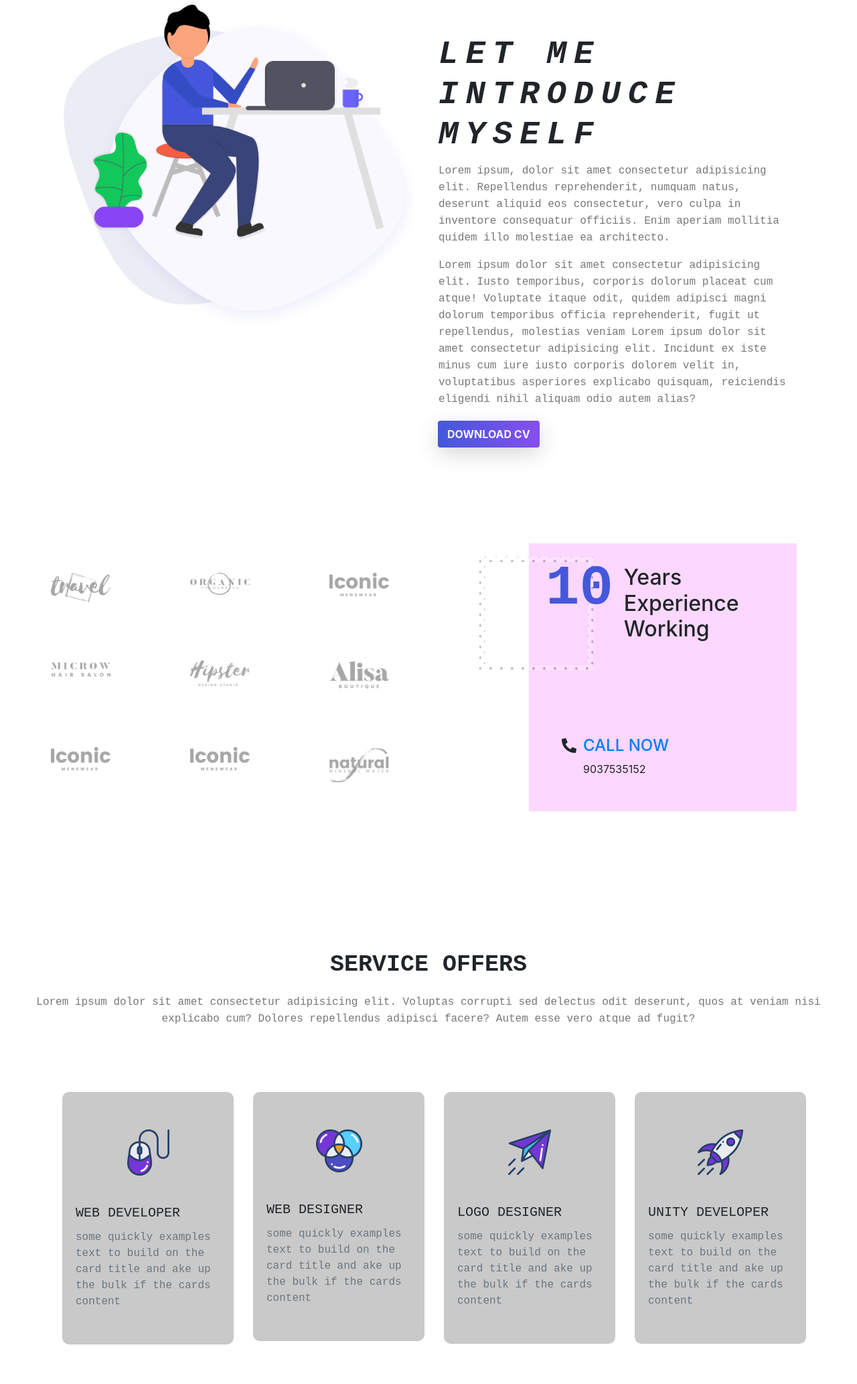
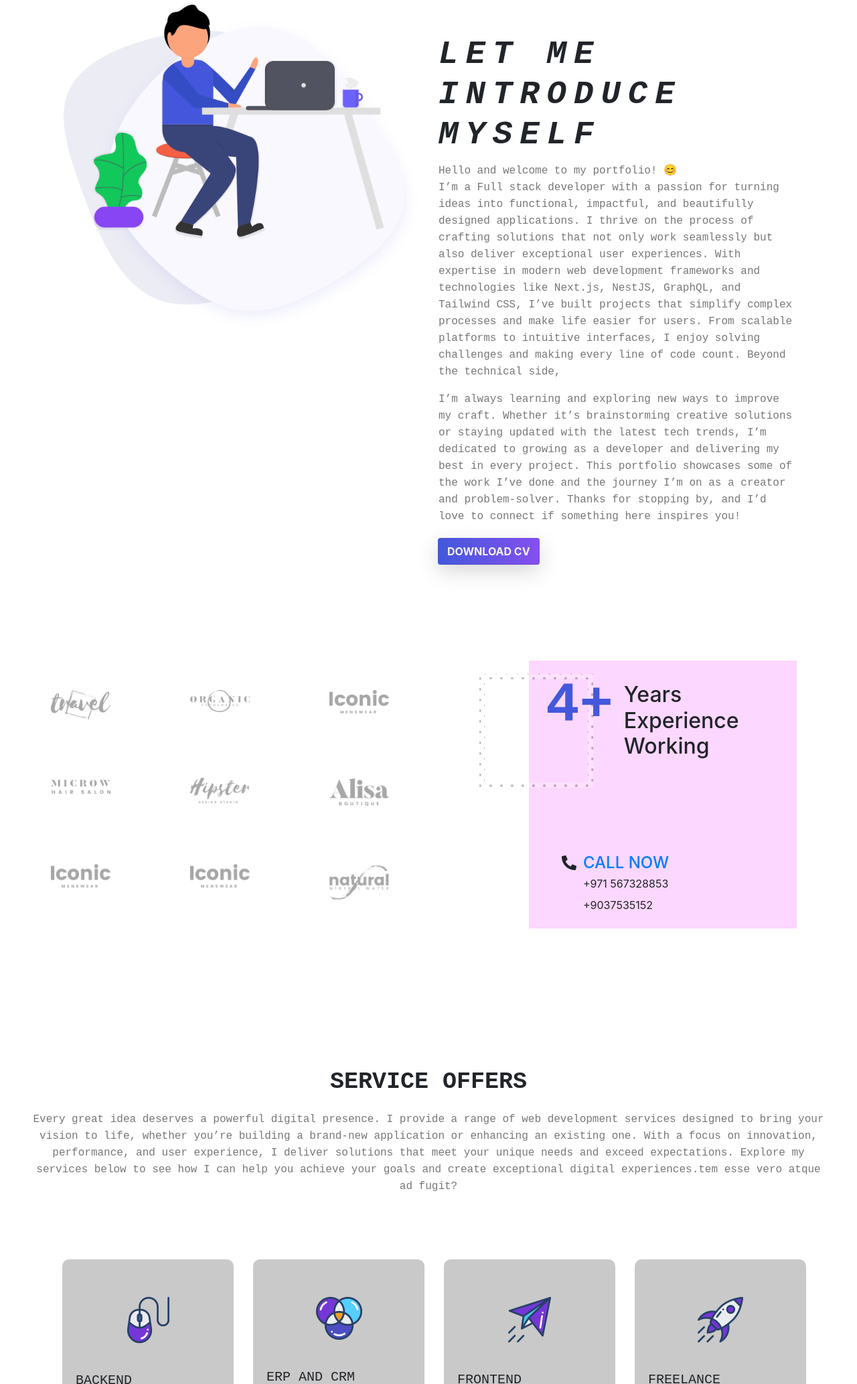
Before and after one commit to Ajnash-ibn-umer/portfolio-website, a plain HTML site: page index.html in a window 1280 px wide. Shown: the part 734-2800 px from the top of the page at 67% size. Drawn offline with nearby package versions, Linux system fonts and the light colour scheme.

Commit message:
first commit

```diff
--- a/css/style.css
+++ b/css/style.css
@@ -80,6 +80,11 @@ font: normal bold 50px/72px var(--my-font);
     background: var(--gradient-color);
     color: white;
     box-shadow: var(--box-shadow);
+  }
+
+  .logo{
+    font: normal bold 30px/42px var(--my-font);
+    color: var(--primary-color);
   }
   p.para{
       color: var(--text-color);
--- a/index.html
+++ b/index.html
@@ -26,7 +26,8 @@
     <div class="menu">
       <nav class="navbar navbar-expand-lg navbar-light ">
         <div class="container-fluid">
-          <a class="navbar-brand" href="#"><img src="./img/logo.png" alt=""></a>
+          <!-- <a class="navbar-brand" href="#"><img src="./img/logo.png" alt=""></a> -->
+           <h2 class="logo">AJN#</h2>
           <button class="navbar-toggler" type="button" data-bs-toggle="collapse" data-bs-target="#navbarNav"
             aria-controls="navbarNav" aria-expanded="false" aria-label="Toggle navigation">
             <span class="navbar-toggler-icon"></span>
@@ -38,10 +39,10 @@
                 <a class="nav-link active" aria-current="page" href="#">Home</a>
               </li>
               <li class="nav-item">
-                <a class="nav-link" href="#">about</a>
+                <a class="nav-link" href="#about">about</a>
               </li>
               <li class="nav-item">
-                <a class="nav-link" href="#">services</a>
+                <a class="nav-link" href="#service">services</a>
               </li>
 
             </ul>
@@ -62,12 +63,12 @@
         <div class="row">
           <div class="col-12 col-md-6 site-title">
             <h3 class="title-text">Hey</h3>
-            <h1 class="title-text text-uppercase">Iam ajnash</h1>
-            <h4 class="title-text text-uppercase">Front End developer</h4>
+            <h1 class="title-text text-uppercase">Iam Ajnash</h1>
+            <h4 class="title-text text-uppercase">FullStack developer</h4>
             <div class="site-buttons">
               <div class="d-flex flex-row flex-wrap">
-                <button class="btn button primary-button mr-4 text-uppercase">hire me</button>
-                <button class="btn button secondary-button mr-4 text-uppercase">About Us</button>
+                <button class="btn button primary-button mr-4 text-uppercase">Hire Me</button>
+                <button class="btn button secondary-button mr-4 text-uppercase">Who am i ?</button>
 
 
               </div>
@@ -85,7 +86,7 @@
     <!--s banner area end---------------------------------------------------------->
 
     <!-----about us area----------------------------------------->
-    <section class="about-area">
+    <section id="about" class="about-area">
       <div class="container-fluid">
         <div class="row">
           <div class="col-12 col-md-6 ">
@@ -101,16 +102,26 @@
             </h2>
             <div class="paragraph py-1 w-95">
               <p class="para">
-                Lorem ipsum, dolor sit amet consectetur adipisicing elit. Repellendus reprehenderit, numquam natus,
-                deserunt aliquid eos consectetur, vero culpa in inventore consequatur officiis. Enim aperiam mollitia
-                quidem illo molestiae ea architecto.
+                Hello and welcome to my portfolio! 😊 </br>
+
+                I’m a Full stack developer with a passion for turning ideas into functional, impactful, and beautifully
+                designed applications. I thrive on the process of crafting solutions that not only work seamlessly but
+                also deliver exceptional user experiences.
+
+                With expertise in modern web development frameworks and technologies like Next.js, NestJS, GraphQL, and
+                Tailwind CSS, I’ve built projects that simplify complex processes and make life easier for users. From
+                scalable platforms to intuitive interfaces, I enjoy solving challenges and making every line of code
+                count.
+
+                Beyond the technical side,
               </p>
               <p class="para">
-                Lorem ipsum dolor sit amet consectetur adipisicing elit. Iusto temporibus, corporis dolorum placeat cum
-                atque! Voluptate itaque odit, quidem adipisci magni dolorum temporibus officia reprehenderit, fugit ut
-                repellendus, molestias veniam Lorem ipsum dolor sit amet consectetur adipisicing elit. Incidunt ex iste
-                minus cum iure iusto corporis dolorem velit in, voluptatibus asperiores explicabo quisquam, reiciendis
-                eligendi nihil aliquam odio autem alias?
+                I’m always learning and exploring new ways to improve my craft. Whether it’s brainstorming creative
+                solutions or staying updated with the latest tech trends, I’m dedicated to growing as a developer and
+                delivering my best in every project.
+
+                This portfolio showcases some of the work I’ve done and the journey I’m on as a creator and
+                problem-solver. Thanks for stopping by, and I’d love to connect if something here inspires you!
               </p>
             </div>
             <button class="btn button primary-button text-uppercase ">download cv</button>
@@ -178,7 +189,7 @@
           <div class="col-12 col-md-6">
             <div class="experience-area">
               <div class="d-flex flex-row years-area">
-                <h2 class="p-3 years">10</h2>
+                <h2 class="p-3 years">4+</h2>
                 <h2>
                   <span>Years</span>
                   <span>Experience</span>
@@ -195,7 +206,9 @@
                   </svg></span>
                 <div class="call-now  ">
                   <a href="#" class="text-uppercase h4 font-roboto ">call now</a>
-                  <span class="font-roboto py-2">9037535152</span>
+                  <span class="font-roboto py-1">+971 567328853</span>
+                  <span class="font-roboto py-1">+9037535152</span>
+
                 </div>
               </div>
               <div class="bg-panel"></div>
@@ -206,7 +219,7 @@
     </section>
     <!--end brand area------------------------------------------------------------>
     <!----service area------------------------------------------------------------------>
-    <section class="service-area">
+    <section id="service" class="service-area">
       <div class="container-fluid">
         <div class="row">
           <div class="col-12 text-center service-title">
@@ -214,8 +227,9 @@
               service offers
             </h1>
             <p class="para">
-              Lorem ipsum dolor sit amet consectetur adipisicing elit. Voluptas corrupti sed delectus odit deserunt,
-              quos at veniam nisi explicabo cum? Dolores repellendus adipisci facere? Autem esse vero atque ad fugit?
+              Every great idea deserves a powerful digital presence. I provide a range of web development services designed to bring your vision to life, whether you’re building a brand-new application or enhancing an existing one. With a focus on innovation, performance, and user experience, I deliver solutions that meet your unique needs and exceed expectations.
+
+Explore my services below to see how I can help you achieve your goals and create exceptional digital experiences.tem esse vero atque ad fugit?
             </p>
 
           </div>
@@ -229,12 +243,10 @@
                 </div>
                 <div class="card-body text-centre">
                   <h5 class="card-title text-uppercase">
-                    Web developer
+                    Backend Development
                   </h5>
                   <p class="card-text text-secondary">
-                    some quickly examples text to build on the card title and ake up the bulk if the cards content
-                  </p>
-                </div>
+                    Building secure, scalable, and efficient backend solutions with technologies like Node.js, NestJS, and GraphQL.  </div>
               </div>
             </div>
             <div class="col-12 col-md-3 col-lg-3">
@@ -244,12 +256,10 @@
                 </div>
                 <div class="card-body text-centre">
                   <h5 class="card-title text-uppercase">
-                    Web designer
+                    ERP and CRM Development
                   </h5>
                   <p class="card-text text-secondary">
-                    some quickly examples text to build on the card title and ake up the bulk if the cards content
-                  </p>
-                </div>
+                    Developing custom ERP and CRM systems to streamline business operations and enhance productivity.   </div>
               </div>
             </div>
             <div class="col-12 col-md-3 col-lg-3">
@@ -259,12 +269,10 @@
                 </div>
                 <div class="card-body text-centre">
                   <h5 class="card-title text-uppercase">
-                    logo designer
+                    Frontend Development
                   </h5>
                   <p class="card-text text-secondary">
-                    some quickly examples text to build on the card title and ake up the bulk if the cards content
-                  </p>
-                </div>
+                    Crafting modern, and user-friendly interfaces with tools like Next.js and Tailwind CSS to deliver seamless user experiences.   </div>
               </div>
             </div>
             <div class="col-12 col-md-3 col-lg-3">
@@ -274,12 +282,10 @@
                 </div>
                 <div class="card-body text-centre">
                   <h5 class="card-title text-uppercase">
-                    unity developer
+                    Freelance Consultant
                   </h5>
                   <p class="card-text text-secondary">
-                    some quickly examples text to build on the card title and ake up the bulk if the cards content
-                  </p>
-                </div>
+                    Providing expert guidance and hands-on support to help you overcome technical challenges and achieve your project goals.   </div>
               </div>
             </div>
           </div>
@@ -301,10 +307,10 @@
         </div>
         <div class="button-group">
           <button type="button" class="active" id="btn-1"> All</button>
-          <button type="button " data-filter="popular" id="popular">Popular</button>
+          <!-- <button type="button " data-filter="popular" id="popular">Popular</button>
           <button type="button " data-filter="latest" id="latest">Latest</button>
           <button type="button " data-filter="following">Following</button>
-          <button type="button " data-filter="upcoming">Upcoming</button>
+          <button type="button " data-filter="upcoming">Upcoming</button> -->
 
         </div>
         <div class="row grid">
@@ -433,7 +439,8 @@
                 client say about me
               </h1>
               <p class="para">
-                Lorem ipsum dolor sit, amet consectetur adipisicing elit. Officia accusamus nisi impedit nemo ipsa expedita officiis repudiandae cumque excepturi blanditiis!
+                Lorem ipsum dolor sit, amet consectetur adipisicing elit. Officia accusamus nisi impedit nemo ipsa
+                expedita officiis repudiandae cumque excepturi blanditiis!
               </p>
             </div>
           </div>
@@ -444,37 +451,45 @@
         <div class="owl-carousel owl-theme">
           <div class="client row">
             <div class="col-lg-4 cl-md-12 client-img">
-              <img src="./img/testimonials/t1.jpg" alt="" class="img-fluid">   </div>
+              <img src="./img/testimonials/t1.jpg" alt="" class="img-fluid">
+            </div>
             <div class="col-lg-8 col-md-12 about-client">
               <h4 class="text-uppercase">john Martin</h4>
-                <p class="para">Lorem ipsum dolor sit amet consectetur adipisicing elit. Harum autem ratione atque dolore blanditiis molestias consectetur dolor maiores esse nesciunt?</p>
+              <p class="para">Lorem ipsum dolor sit amet consectetur adipisicing elit. Harum autem ratione atque dolore
+                blanditiis molestias consectetur dolor maiores esse nesciunt?</p>
             </div>
 
           </div>
           <div class="client row">
             <div class="col-lg-4 cl-md-12 client-img">
-                <img src="./img/testimonials/t2.jpg" alt="" class="img-fluid">   </div>
+              <img src="./img/testimonials/t2.jpg" alt="" class="img-fluid">
+            </div>
             <div class="col-lg-8 col-md-12 about-client">
               <h4 class="text-uppercase">darvis nortin</h4>
-                  <p class="para">Lorem ipsum dolor sit amet consectetur adipisicing elit. Harum autem ratione atque dolore blanditiis molestias consectetur dolor maiores esse nesciunt?</p>
+              <p class="para">Lorem ipsum dolor sit amet consectetur adipisicing elit. Harum autem ratione atque dolore
+                blanditiis molestias consectetur dolor maiores esse nesciunt?</p>
             </div>
 
           </div>
           <div class="client row">
             <div class="col-lg-4 cl-md-12 client-img">
-                  <img src="./img/testimonials/t1.jpg" alt="" class="img-fluid">   </div>
+              <img src="./img/testimonials/t1.jpg" alt="" class="img-fluid">
+            </div>
             <div class="col-lg-8 col-md-12 about-client">
               <h4 class="text-uppercase">ripper jeorge</h4>
-                    <p class="para">Lorem ipsum dolor sit amet consectetur adipisicing elit. Harum autem ratione atque dolore blanditiis molestias consectetur dolor maiores esse nesciunt?</p>
+              <p class="para">Lorem ipsum dolor sit amet consectetur adipisicing elit. Harum autem ratione atque dolore
+                blanditiis molestias consectetur dolor maiores esse nesciunt?</p>
             </div>
 
           </div>
           <div class="client row">
             <div class="col-lg-4 cl-md-12 client-img">
-                    <img src="./img/testimonials/t2.jpg" alt="" class="img-fluid">   </div>
+              <img src="./img/testimonials/t2.jpg" alt="" class="img-fluid">
+            </div>
             <div class="col-lg-8 col-md-12 about-client">
               <h4 class="text-uppercase">darvin joseph</h4>
-                      <p class="para">Lorem ipsum dolor sit amet consectetur adipisicing elit. Harum autem ratione atque dolore blanditiis molestias consectetur dolor maiores esse nesciunt?</p>
+              <p class="para">Lorem ipsum dolor sit amet consectetur adipisicing elit. Harum autem ratione atque dolore
+                blanditiis molestias consectetur dolor maiores esse nesciunt?</p>
             </div>
 
           </div>
@@ -491,7 +506,8 @@
         <div class="row">
           <div class="col-lg-12 text-center subscribe-title">
             <h4 class="text-uppercase">GEt update from anywhere</h4>
-            <p class="para">Lorem ipsum, dolor sit amet consectetur adipisicing elit. Nesciunt recusandae eveniet voluptatibus fugiat cumque cum. Ipsa quas fugit accusantium illum!</p>
+            <p class="para">Lorem ipsum, dolor sit amet consectetur adipisicing elit. Nesciunt recusandae eveniet
+              voluptatibus fugiat cumque cum. Ipsa quas fugit accusantium illum!</p>
 
           </div>
         </div>
@@ -536,7 +552,8 @@
         <div class="copyright text-center">
           <p class="para">
             Copyright 2019 All right reserved | this template is made with by
-     <a href=""> <span style="color: var(--primary-color);">Daily</span></a> </p>
+            <a href=""> <span style="color: var(--primary-color);">Daily</span></a>
+          </p>
         </div>
       </div>
     </div>
@@ -548,7 +565,8 @@
   <!-- Optional JavaScript -->
 
   <!-- jQuery first, then Popper.js, then Bootstrap JS -->
-  <script src="https://code.jquery.com/jquery-3.6.0.js" integrity="sha256-H+K7U5CnXl1h5ywQfKtSj8PCmoN9aaq30gDh27Xc0jk=" crossorigin="anonymous"></script>
+  <script src="https://code.jquery.com/jquery-3.6.0.js" integrity="sha256-H+K7U5CnXl1h5ywQfKtSj8PCmoN9aaq30gDh27Xc0jk="
+    crossorigin="anonymous"></script>
 
   <script src="https://cdnjs.cloudflare.com/ajax/libs/popper.js/1.14.7/umd/popper.min.js"
     integrity="sha384-UO2eT0CpHqdSJQ6hJty5KVphtPhzWj9WO1clHTMGa3JDZwrnQq4sF86dIHNDz0W1"
@@ -559,7 +577,9 @@
   <!--isotop library-->
 
 
-  <script src="https://cdnjs.cloudflare.com/ajax/libs/jquery.isotope/3.0.6/isotope.pkgd.js" integrity="sha512-E/yP5UiPXb6VelX+dFLuUD+1IZw/Kz7tMncFTYbtoNSCdRZPFoGN3jZ2p27VUxHEkhbPiLuZhZpVEXxk9wAHCQ==" crossorigin="anonymous"></script>
+  <script src="https://cdnjs.cloudflare.com/ajax/libs/jquery.isotope/3.0.6/isotope.pkgd.js"
+    integrity="sha512-E/yP5UiPXb6VelX+dFLuUD+1IZw/Kz7tMncFTYbtoNSCdRZPFoGN3jZ2p27VUxHEkhbPiLuZhZpVEXxk9wAHCQ=="
+    crossorigin="anonymous"></script>
 
   <script src="./vendor/owl-coroaser/js/owl.carousel.min.js"></script>
   <script src="./js/main.js"></script>
```
Also changed, not shown: img/banner/home-banner-1.png (renamed from img/banner/home-banner.png). Lines whose indentation alone changed are shown as unchanged.
